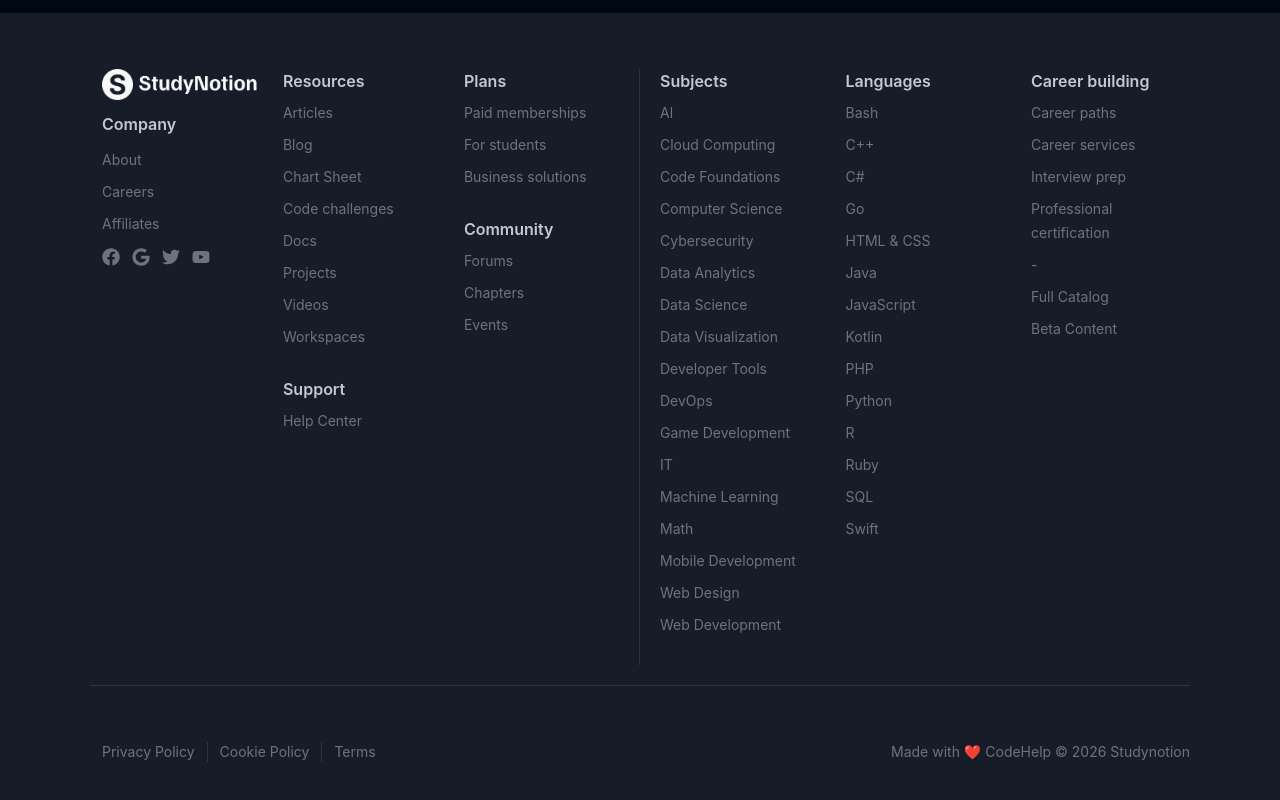
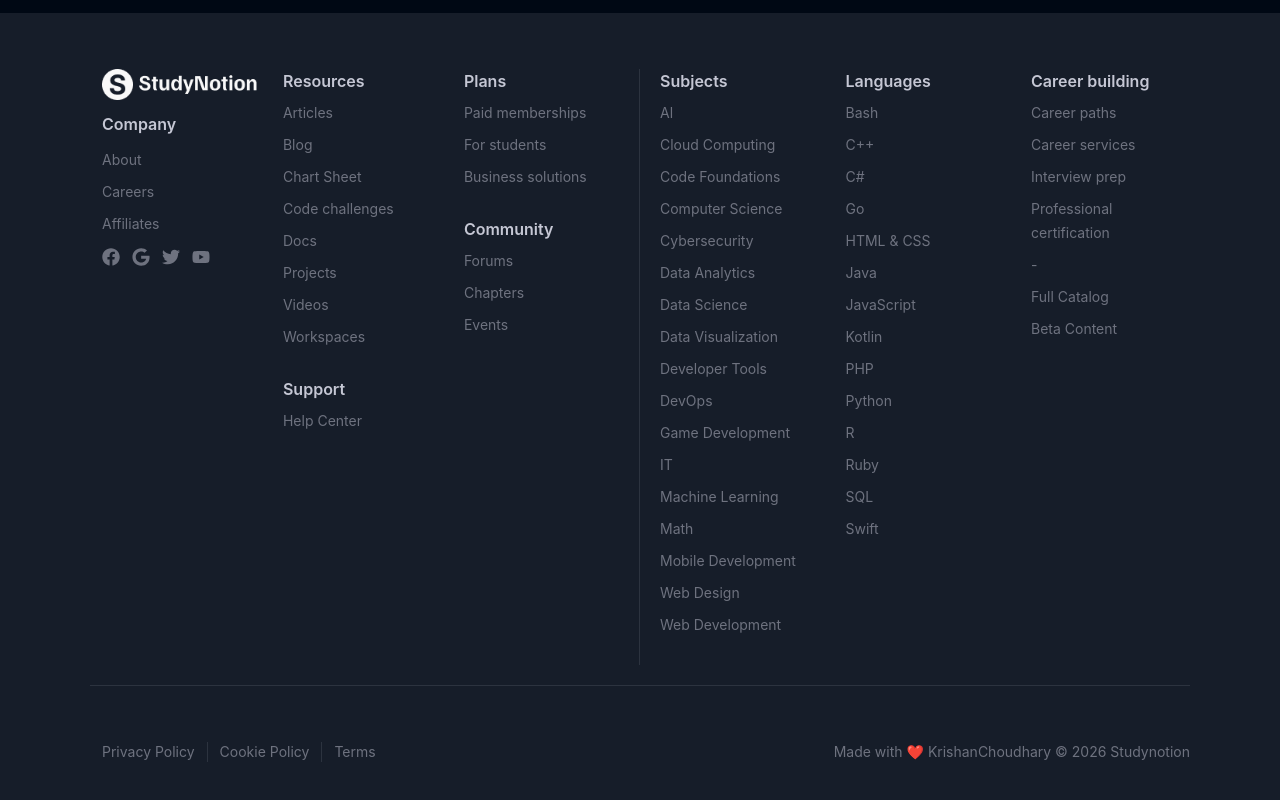
Before and after one commit to krishankantchoudhary/StudyNotion, a React (Create React App) app: page / in a window 1280 px wide. Shown: the part 4935-5735 px from the top of the page. Built offline with nearby package versions, Linux system fonts and the light colour scheme; no server answers.

Commit message:
Footer Rename

```diff
--- a/src/components/common/Footer.jsx
+++ b/src/components/common/Footer.jsx
@@ -172,7 +172,7 @@ const Footer = () => {
             })}
           </div>
 
-          <div className="text-center">Made with ❤️ CodeHelp © 2026 Studynotion</div>
+          <div className="text-center">Made with ❤️ KrishanChoudhary © 2026 Studynotion</div>
         </div>
       </div>
     </div>
```
